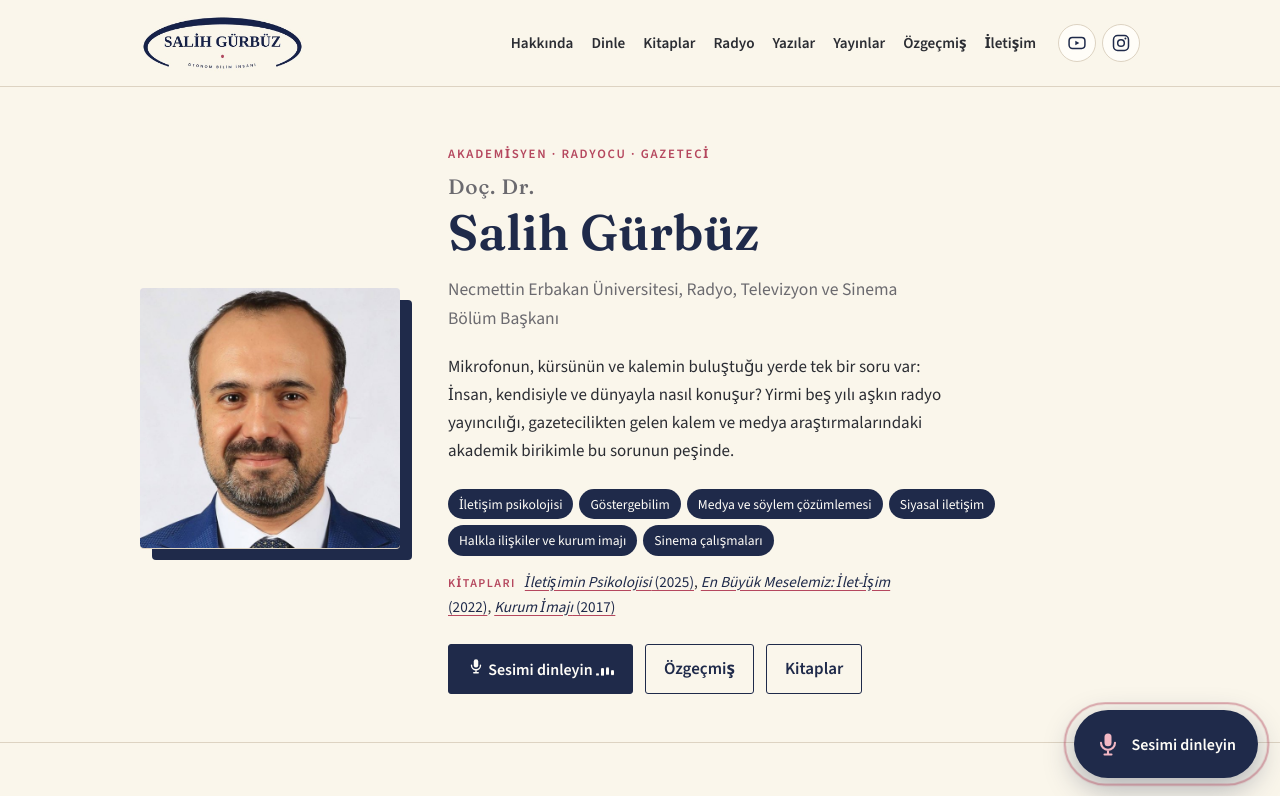
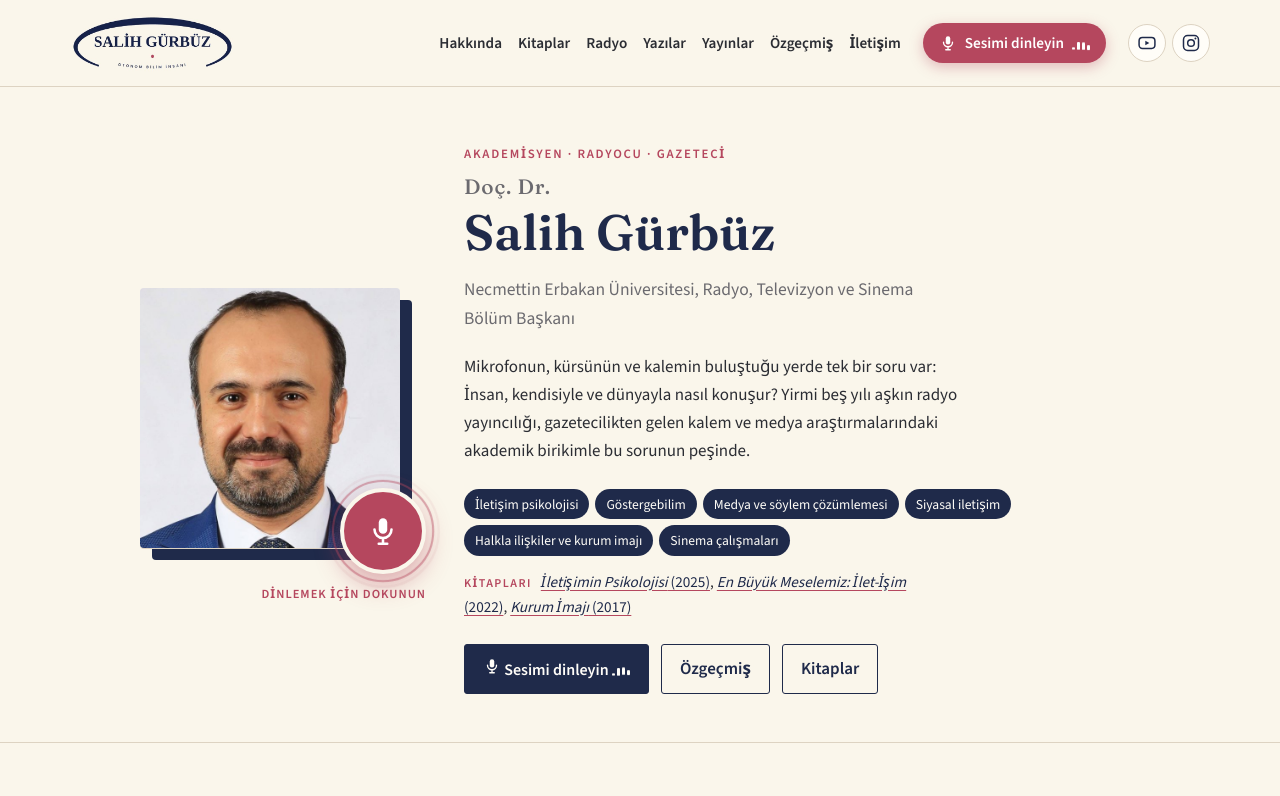
Before and after one commit to salihgurbuz/salihgurbuz.com, a plain HTML site: page index.html in a window 1280 px wide. Shown: the top 796 px of the page. Drawn offline with nearby package versions, Linux system fonts and the light colour scheme.

Commit message:
Ses düğmesini üst menüye ve portrenin üzerine taşı
Co-Authored-By: Claude Opus 5.5 <noreply@anthropic.com>
Claude-Session: https://claude.ai/code/session_012nzLW933B6xAHmRa5ryqN8

```diff
--- a/index.html
+++ b/index.html
@@ -36,11 +36,13 @@ h1,h2,h3{font-family:var(--f-baslik);color:var(--lacivert);line-height:1.2;text-
 /* Üst bar */
 header.ust{border-bottom:1px solid var(--cizgi);background:var(--zemin);position:sticky;top:0;z-index:5}
 .ust .kap{display:flex;align-items:center;justify-content:flex-end;gap:16px 22px;padding-top:14px;padding-bottom:14px;flex-wrap:wrap}
+header.ust .kap{max-width:1180px}
+nav a{font-size:.93rem}
 .marka{margin-right:auto;display:flex;align-items:center;gap:10px;text-decoration:none;color:var(--lacivert)}
 .marka img{height:58px;width:auto}
 .marka .ad{font-family:var(--f-baslik);font-weight:600;letter-spacing:.08em;font-size:1.05rem}
 .marka .alt{display:block;font-family:var(--f-govde);font-size:.72rem;letter-spacing:.18em;color:var(--soluk);font-weight:600}
-nav ul{list-style:none;margin:0;padding:0;display:flex;gap:18px;flex-wrap:wrap}
+nav ul{list-style:none;margin:0;padding:0;display:flex;gap:16px;flex-wrap:wrap}
 nav a{text-decoration:none;font-weight:600;font-size:.95rem;color:var(--metin)}
 nav a:hover{color:var(--gul)}
 
@@ -49,6 +51,17 @@ nav a:hover{color:var(--gul)}
 .sosyal a:hover{color:var(--kagit);background:var(--gul);border-color:var(--gul)}
 
 /* Ses: yüzen düğme ve oynatıcı */
+.ust-dinle{display:inline-flex;align-items:center;gap:8px;height:40px;padding:0 16px;border:0;border-radius:999px;background:var(--gul);color:#fff;font:600 .95rem var(--f-govde);cursor:pointer;box-shadow:0 4px 14px rgba(181,71,94,.35)}
+.ust-dinle:hover{background:var(--lacivert)}
+.portre-kutu{position:relative;max-width:260px}
+.portre-dinle{position:absolute;right:-26px;bottom:-26px;width:86px;height:86px;border-radius:50%;border:4px solid var(--zemin);background:var(--gul);color:#fff;display:flex;align-items:center;justify-content:center;cursor:pointer;z-index:2;box-shadow:0 10px 26px rgba(181,71,94,.45)}
+.portre-dinle:hover{background:var(--lacivert)}
+.portre-dinle .halka{position:absolute;inset:-10px;border-radius:50%;border:2px solid var(--gul);animation:halka 2.2s ease-out infinite;pointer-events:none}
+.portre-dinle .halka.h2{animation-delay:1.1s}
+.portre-not{position:absolute;right:-26px;bottom:-56px;font-size:.78rem;font-weight:600;letter-spacing:.08em;text-transform:uppercase;color:var(--gul);white-space:nowrap}
+@media (max-width:900px){.ust nav{order:5;width:100%}.ust nav ul{flex-wrap:nowrap;overflow-x:auto;gap:18px;padding-bottom:4px;scrollbar-width:none}.ust nav ul::-webkit-scrollbar{display:none}.ust nav a{white-space:nowrap}}
+@media (max-width:760px){.portre-kutu{max-width:220px;margin-bottom:34px}.portre-not{display:none}.ust-dinle span:not(.eq){display:none}.ust-dinle{padding:0 12px}.marka img{height:46px}}
+
 .ses-dugme{display:inline-flex;align-items:center;gap:8px;cursor:pointer;font:600 1rem var(--f-govde);padding:11px 18px}
 .eq{display:inline-flex;gap:2px;align-items:flex-end;height:14px}
 .eq i{display:block;width:3px;background:currentColor;border-radius:1px;animation:eq 1s ease-in-out infinite}
@@ -74,7 +87,7 @@ body.ses-acik .ses-yuzen{display:none}
 
 /* Giriş */
 .giris{padding:56px 0 48px}
-.giris .kap{display:grid;grid-template-columns:minmax(0,260px) 1fr;gap:48px;align-items:center}
+.giris .kap{display:grid;grid-template-columns:minmax(0,260px) 1fr;gap:64px;align-items:center}
 .portre{width:100%;aspect-ratio:1/1;object-fit:cover;object-position:center 22%;border-radius:4px;box-shadow:0 1px 0 var(--cizgi), 12px 12px 0 var(--lacivert)}
 .unvan{font-weight:600;letter-spacing:.14em;font-size:.8rem;color:var(--gul);text-transform:uppercase;margin:0 0 10px}
 .h1-unvan{display:block;font-size:.42em;font-weight:500;letter-spacing:.04em;color:var(--soluk);margin-bottom:4px}
@@ -188,7 +201,6 @@ footer .kap{display:flex;justify-content:space-between;gap:12px;flex-wrap:wrap}
     <nav aria-label="Bölümler">
       <ul>
         <li><a href="#hakkinda">Hakkında</a></li>
-        <li><a href="#dinle">Dinle</a></li>
         <li><a href="#kitaplar">Kitaplar</a></li>
         <li><a href="#radyo">Radyo</a></li>
         <li><a href="#yazilar">Yazılar</a></li>
@@ -197,6 +209,7 @@ footer .kap{display:flex;justify-content:space-between;gap:12px;flex-wrap:wrap}
         <li><a href="#iletisim">İletişim</a></li>
       </ul>
     </nav>
+    <button type="button" class="ust-dinle dinle-ac"><svg viewBox="0 0 24 24" width="18" height="18" aria-hidden="true"><rect x="9" y="3" width="6" height="11" rx="3" fill="currentColor"/><path d="M6 11a6 6 0 0 0 12 0M12 17v4M9 21h6" fill="none" stroke="currentColor" stroke-width="1.8" stroke-linecap="round"/></svg><span>Sesimi dinleyin</span><span class="eq" aria-hidden="true"><i></i><i></i><i></i><i></i></span></button>
     <div class="sosyal">
       <a href="https://www.youtube.com/@iletisimgunlugu" target="_blank" rel="noopener" aria-label="YouTube: İletişim Günlüğü" title="YouTube"><svg viewBox="0 0 24 24" width="20" height="20" aria-hidden="true"><rect x="2.5" y="5.5" width="19" height="13" rx="4" fill="none" stroke="currentColor" stroke-width="1.8"/><path d="M10 9.2v5.6l4.8-2.8z" fill="currentColor"/></svg></a>
       <a href="https://www.instagram.com/dr.salihgurbuz/" target="_blank" rel="noopener" aria-label="Instagram: dr.salihgurbuz" title="Instagram"><svg viewBox="0 0 24 24" width="20" height="20" aria-hidden="true"><rect x="3" y="3" width="18" height="18" rx="5" fill="none" stroke="currentColor" stroke-width="1.8"/><circle cx="12" cy="12" r="4" fill="none" stroke="currentColor" stroke-width="1.8"/><circle cx="17.3" cy="6.7" r="1.2" fill="currentColor"/></svg></a>
@@ -207,7 +220,14 @@ footer .kap{display:flex;justify-content:space-between;gap:12px;flex-wrap:wrap}
 <main>
   <section class="giris">
     <div class="kap">
-      <img class="portre" src="img/portre.jpg" alt="Doç. Dr. Salih Gürbüz" width="614" height="800">
+      <div class="portre-kutu">
+        <img class="portre" src="img/portre.jpg" alt="Doç. Dr. Salih Gürbüz" width="614" height="800">
+        <button type="button" class="portre-dinle dinle-ac" aria-label="Sesimi dinleyin">
+          <span class="halka" aria-hidden="true"></span><span class="halka h2" aria-hidden="true"></span>
+          <svg viewBox="0 0 24 24" width="34" height="34" aria-hidden="true"><rect x="9" y="3" width="6" height="11" rx="3" fill="currentColor"/><path d="M6 11a6 6 0 0 0 12 0M12 17v4M9 21h6" fill="none" stroke="currentColor" stroke-width="1.8" stroke-linecap="round"/></svg>
+        </button>
+        <span class="portre-not" aria-hidden="true">Dinlemek için dokunun</span>
+      </div>
       <div>
         <p class="unvan">Akademisyen · Radyocu · Gazeteci</p>
         <h1><span class="h1-unvan">Doç. Dr.</span> Salih Gürbüz</h1>
@@ -541,11 +561,7 @@ footer .kap{display:flex;justify-content:space-between;gap:12px;flex-wrap:wrap}
   </div>
   <div class="ses-ekran"></div>
 </div>
-<button type="button" class="ses-yuzen dinle-ac" aria-label="Sesimi dinleyin: oynatıcıyı aç">
-  <span class="halka" aria-hidden="true"></span>
-  <svg viewBox="0 0 24 24" width="28" height="28" aria-hidden="true"><rect x="9" y="3" width="6" height="11" rx="3" fill="currentColor"/><path d="M6 11a6 6 0 0 0 12 0M12 17v4M9 21h6" fill="none" stroke="currentColor" stroke-width="1.8" stroke-linecap="round"/></svg>
-  <span class="ses-etiket">Sesimi dinleyin</span>
-</button>
+
 <script>
 (function(){
   var panel=document.getElementById('sesPanel'), ekran=panel.querySelector('.ses-ekran'), yuklendi=false;
```
